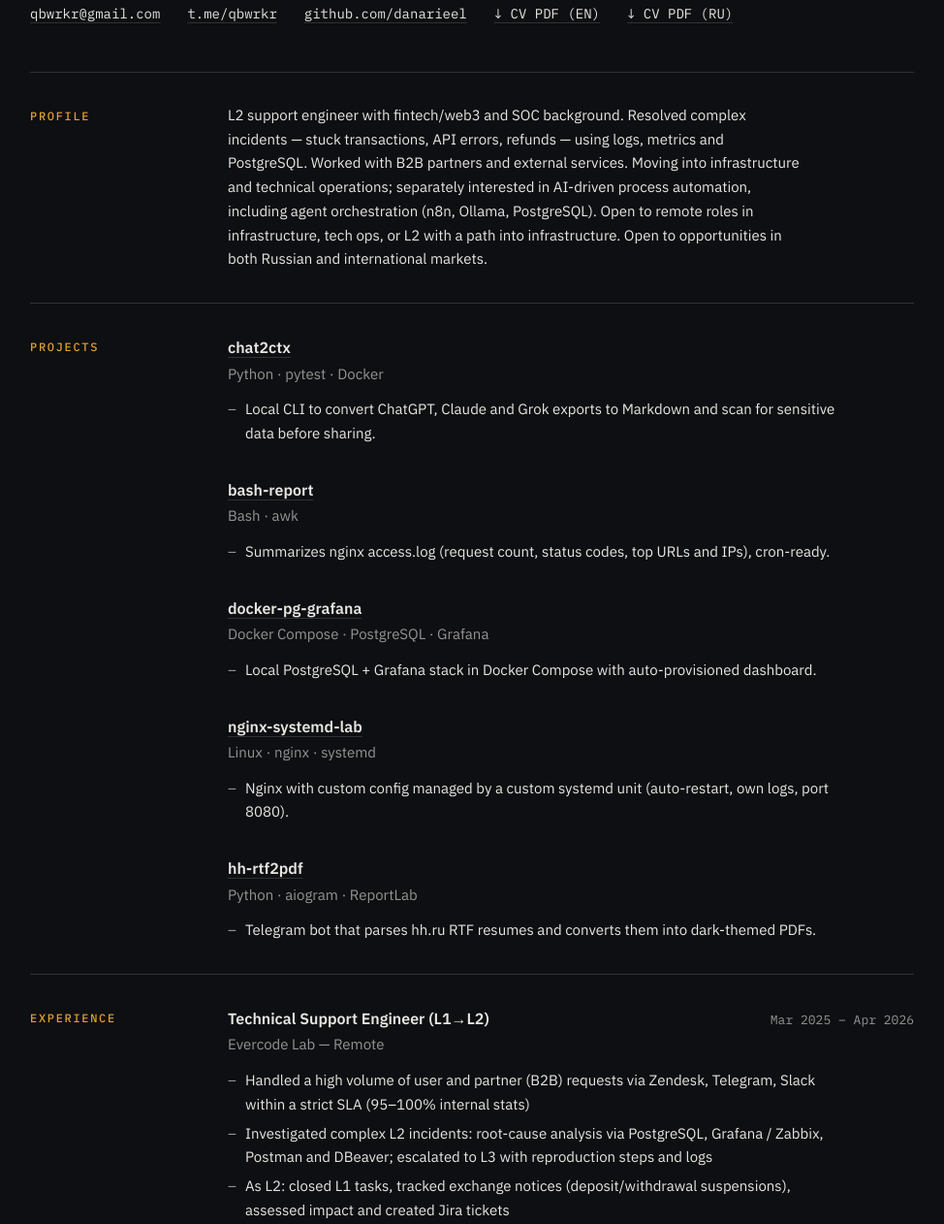
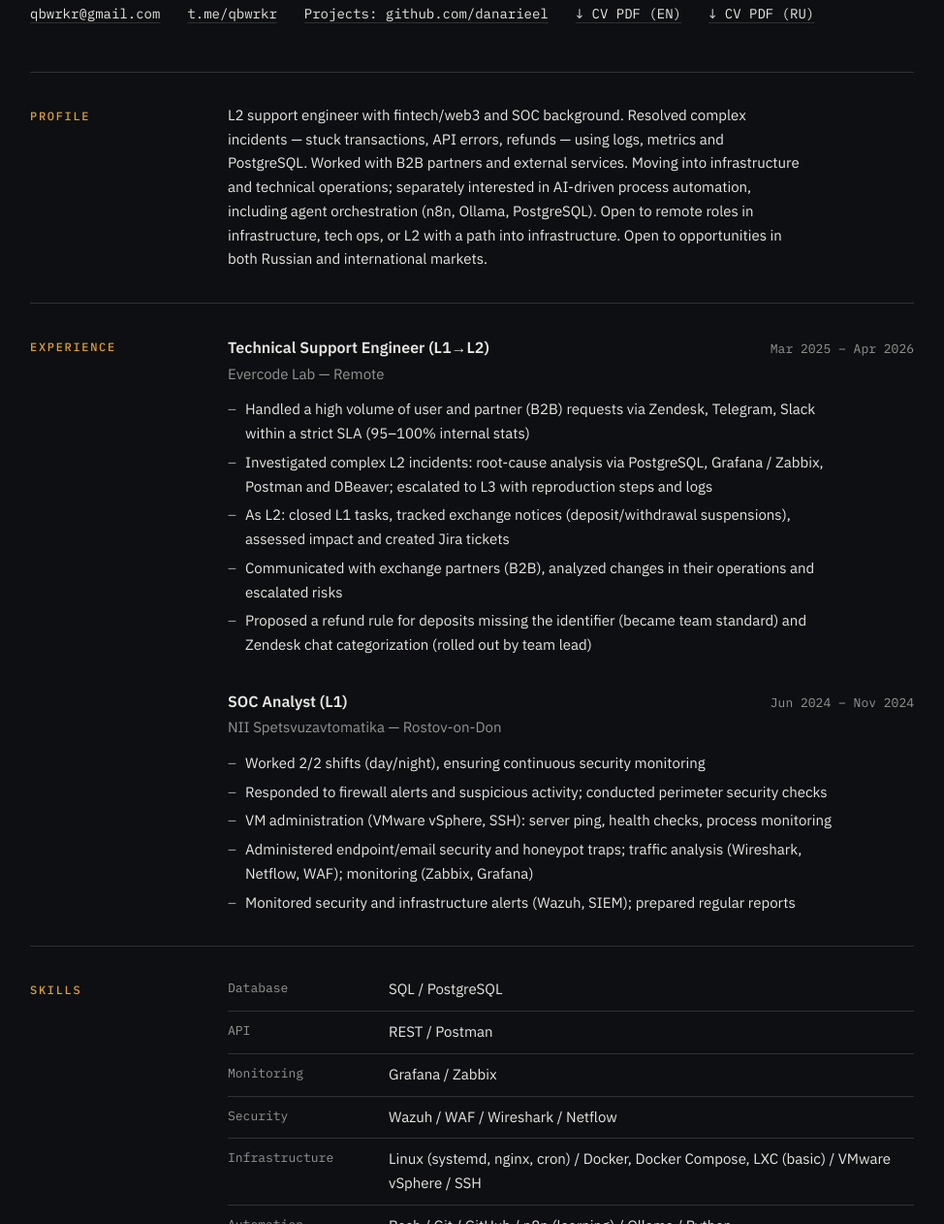
Before and after one commit to danarieel/danarieel.github.io, a plain HTML site: page index.html in a window 1280 px wide. Shown: the part 239-1501 px from the top of the page at 97% size, without its empty margins (153-1127 px from the left). Drawn offline with Linux system fonts and the light colour scheme.

Commit message:
restructuring projects

```diff
--- a/index.html
+++ b/index.html
@@ -97,7 +97,7 @@
     <p class="links mono">
       <a href="mailto:qbwrkr@gmail.com">qbwrkr@gmail.com</a>
       <a href="https://t.me/qbwrkr" target="_blank" rel="noopener">t.me/qbwrkr</a>
-      <a href="https://github.com/danarieel" target="_blank" rel="noopener">github.com/danarieel</a>
+      <a href="https://github.com/danarieel?tab=repositories" target="_blank" rel="noopener" data-ru="Проекты: github.com/danarieel">Projects: github.com/danarieel</a>
       <a href="vitalyv_cv_en.pdf" download data-ru="↓ Резюме PDF (EN)">↓ CV PDF (EN)</a>
       <a href="vitalyv_cv_ru.pdf" download data-ru="↓ Резюме PDF (RU)">↓ CV PDF (RU)</a>
     </p>
@@ -106,61 +106,6 @@
   <section>
     <h2 data-ru="О себе">Profile</h2>
     <p class="profile" data-ru="Специалист L2-поддержки с опытом в fintech/web3 и SOC. Разбирал сложные инциденты — зависшие транзакции, ошибки API, рефанды — по логам, метрикам и данным в PostgreSQL. Работал с партнёрами (B2B) и внешними сервисами. Развиваюсь в инфраструктуре и техоперациях; отдельно интересуюсь автоматизацией процессов с помощью ИИ, включая оркестрацию агентов (n8n, Ollama, PostgreSQL). Ищу удалённую роль в инфраструктуре, техоперациях или L2 с путём в инфраструктуру. Открыт к предложениям как на российском, так и на зарубежном рынках.">L2 support engineer with fintech/web3 and SOC background. Resolved complex incidents — stuck transactions, API errors, refunds — using logs, metrics and PostgreSQL. Worked with B2B partners and external services. Moving into infrastructure and technical operations; separately interested in AI-driven process automation, including agent orchestration (n8n, Ollama, PostgreSQL). Open to remote roles in infrastructure, tech ops, or L2 with a path into infrastructure. Open to opportunities in both Russian and international markets.</p>
-  </section>
-
-  <section>
-    <h2 data-ru="Проекты">Projects</h2>
-    <div>
-      <article class="job">
-        <div class="job-head">
-          <h3><a href="https://github.com/danarieel/chat2ctx" target="_blank" rel="noopener">chat2ctx</a></h3>
-        </div>
-        <p class="co">Python · pytest · Docker</p>
-        <ul>
-          <li data-ru="Локальный CLI для конвертации выгрузок ChatGPT, Claude и Grok в Markdown и поиска чувствительных данных перед публикацией.">Local CLI to convert ChatGPT, Claude and Grok exports to Markdown and scan for sensitive data before sharing.</li>
-        </ul>
-      </article>
-
-      <article class="job">
-        <div class="job-head">
-          <h3><a href="https://github.com/danarieel/bash-report" target="_blank" rel="noopener">bash-report</a></h3>
-        </div>
-        <p class="co">Bash · awk</p>
-        <ul>
-          <li data-ru="Сводка по nginx access.log (число запросов, коды ответов, топ URL и IP), cron-ready.">Summarizes nginx access.log (request count, status codes, top URLs and IPs), cron-ready.</li>
-        </ul>
-      </article>
-
-      <article class="job">
-        <div class="job-head">
-          <h3><a href="https://github.com/danarieel/docker-pg-grafana" target="_blank" rel="noopener">docker-pg-grafana</a></h3>
-        </div>
-        <p class="co">Docker Compose · PostgreSQL · Grafana</p>
-        <ul>
-          <li data-ru="Локальный стек PostgreSQL + Grafana в Docker Compose с автопровиженингом дашборда.">Local PostgreSQL + Grafana stack in Docker Compose with auto-provisioned dashboard.</li>
-        </ul>
-      </article>
-
-      <article class="job">
-        <div class="job-head">
-          <h3><a href="https://github.com/danarieel/nginx-systemd-lab" target="_blank" rel="noopener">nginx-systemd-lab</a></h3>
-        </div>
-        <p class="co">Linux · nginx · systemd</p>
-        <ul>
-          <li data-ru="Nginx с кастомным конфигом под управлением собственного systemd-юнита (автоперезапуск, свои логи, порт 8080).">Nginx with custom config managed by a custom systemd unit (auto-restart, own logs, port 8080).</li>
-        </ul>
-      </article>
-
-      <article class="job">
-        <div class="job-head">
-          <h3><a href="https://github.com/danarieel/hh-rtf2pdf" target="_blank" rel="noopener">hh-rtf2pdf</a></h3>
-        </div>
-        <p class="co">Python · aiogram · ReportLab</p>
-        <ul>
-          <li data-ru="Telegram-бот, который разбирает RTF-резюме с hh.ru и конвертирует в PDF в тёмной теме.">Telegram bot that parses hh.ru RTF resumes and converts them into dark-themed PDFs.</li>
-        </ul>
-      </article>
-    </div>
   </section>
 
   <section>
```
Also changed, not shown: 3 other files.
